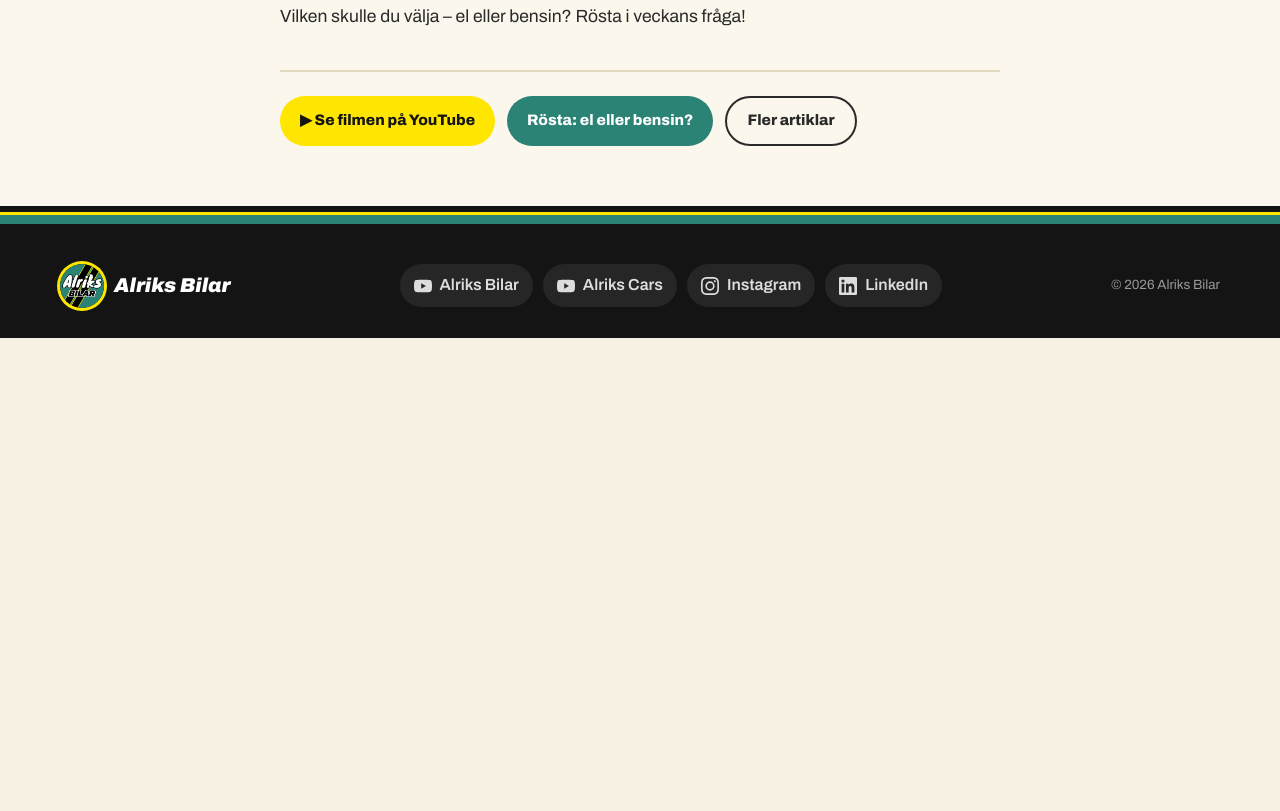
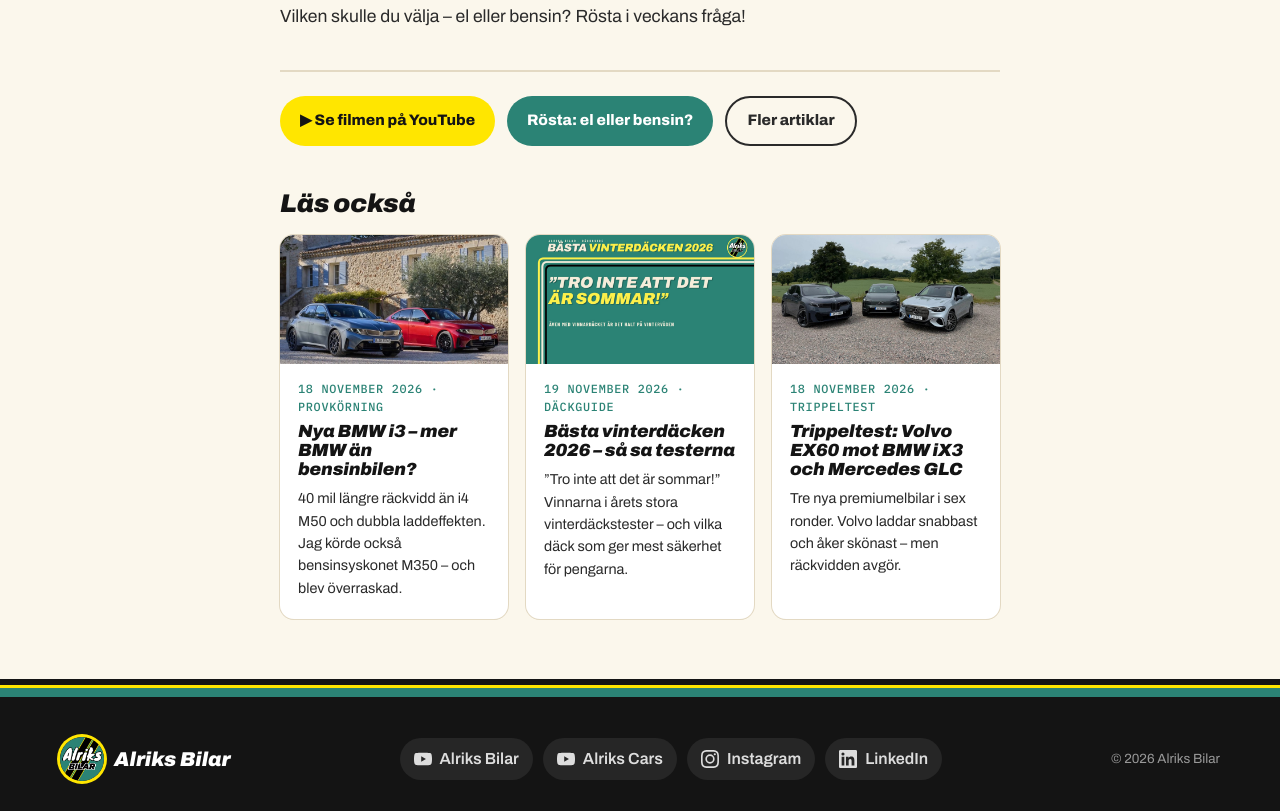
Before and after one commit to Alriksbilar/Alriksbilar.se, a website: page artiklar/bmw-m3-elektrisk/index.html in a window 1280 px wide. Shown: the part 8159-8970 px from the top of the page. Before the commit the page ends 8497 px from the top, so only its background shows below. Drawn offline with Linux system fonts and the light colour scheme.

Commit message:
Artiklar: kategorifilter och automatisk Läs också

```diff
--- a/artiklar/bmw-m3-elektrisk/index.html
+++ b/artiklar/bmw-m3-elektrisk/index.html
@@ -129,6 +129,7 @@
       <a class="btn teal" href="/#fragan">Rösta: el eller bensin?</a>
       <a class="btn line" href="/artiklar/">Fler artiklar</a>
     </div>
+    <div class="relaterat" id="relaterat"></div>
   </div>
 </article>
 
@@ -162,5 +163,6 @@ document.getElementById('filmKnapp').onclick = () => {
 </script>
 <script type="application/ld+json">{"@context": "https://schema.org", "@type": "Article", "headline": "En äkta M3 – utan bensin?", "datePublished": "2026-11-18", "author": {"@type": "Person", "name": "Alrik Söderlind"}, "image": "https://alriksbilar.se/img/hero-bmw-m3.jpg", "publisher": {"@type": "Organization", "name": "Alriks Bilar"}}</script>
 <!-- Cloudflare Web Analytics --><script type='module' src='https://static.cloudflareinsights.com/beacon.min.js' data-cf-beacon='{"token": "aeec8bb099cf4db8878906b9348aca14"}'></script><!-- End Cloudflare Web Analytics -->
+<script src="/js/relaterat.js" defer></script>
 </body>
 </html>
--- a/css/artikel.css
+++ b/css/artikel.css
@@ -157,3 +157,10 @@ section[id],[id]{scroll-margin-top:84px}
 .kronika p{color:#e9e3d4}
 .kronika p:last-child{margin-bottom:0}
 @media (max-width:560px){.kronika .kr-bild img{aspect-ratio:3/2}.kronika .kr-text{padding:18px 18px 22px}}
+
+/* Läs också */
+.relaterat{margin-top:44px}
+.relaterat h2{margin:0 0 18px}
+.relaterat .art-lista{grid-template-columns:repeat(auto-fill,minmax(220px,1fr));gap:18px}
+.relaterat .art-kort h3{font-size:1.1rem}
+.relaterat .art-kort p{font-size:.9rem}
--- /dev/null
+++ b/js/relaterat.js
@@ -0,0 +1,21 @@
+// "Läs också" – visar upp till tre andra artiklar, samma kategori först.
+(() => {
+  const mal = document.getElementById('relaterat');
+  if (!mal) return;
+  const slug = location.pathname.split('/').filter(Boolean)[1];
+  const esc = s => String(s).replace(/[&<>"']/g, c => ({'&':'&amp;','<':'&lt;','>':'&gt;','"':'&quot;',"'":'&#39;'}[c]));
+  const datum = d => new Date(d).toLocaleDateString('sv-SE', {day:'numeric', month:'long', year:'numeric'});
+  fetch('/artiklar.json').then(r => r.json()).then(d => {
+    const alla = d.artiklar || [];
+    const denna = alla.find(a => a.slug === slug);
+    const ovriga = alla.filter(a => a.slug !== slug);
+    const kat = denna ? denna.kategori : null;
+    const urval = [...ovriga.filter(a => a.kategori === kat), ...ovriga.filter(a => a.kategori !== kat)].slice(0, 3);
+    if (!urval.length) return;
+    mal.innerHTML = `<h2>Läs också</h2><div class="art-lista">${urval.map(a => `
+      <a class="art-kort" href="/artiklar/${esc(a.slug)}/">
+        <img src="${esc(a.bild)}" alt="" loading="lazy">
+        <div class="ak"><div class="ad">${datum(a.datum)} · ${esc(a.kategori)}</div><h3>${esc(a.rubrik)}</h3><p>${esc(a.ingress)}</p></div>
+      </a>`).join('')}</div>`;
+  }).catch(() => {});
+})();
```
Also changed, not shown: artiklar/basta-vinterdacken-2026/index.html (+2 -0 lines), artiklar/bmw-i3-provkorning/index.html (+2 -0 lines), artiklar/index.html (+23 -1 lines), artiklar/trippeltest-ex60-ix3-glc/index.html (+2 -0 lines), artiklar/trippeltest-laddhybrider/index.html (+2 -0 lines), README.md.
